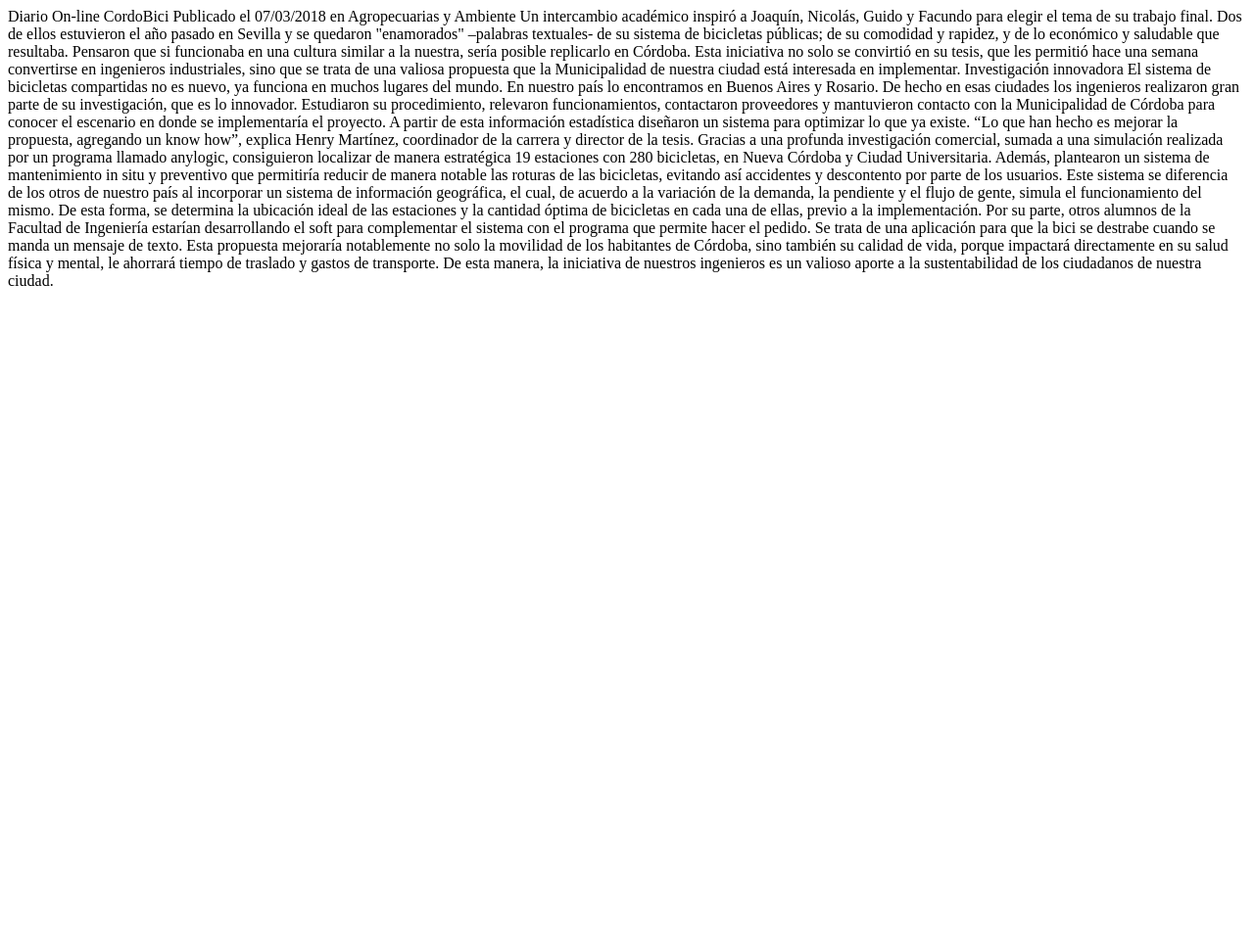
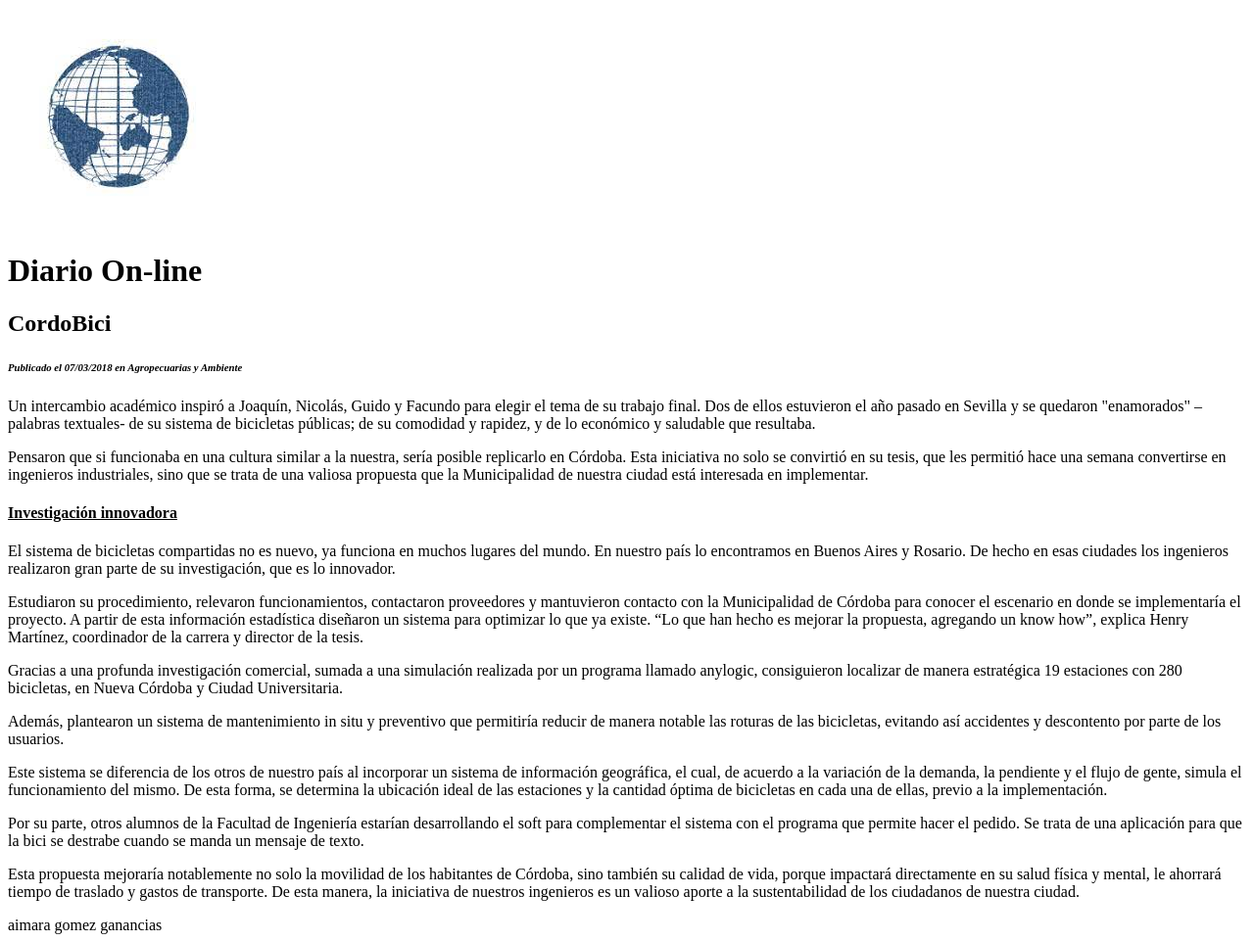
Before and after one commit to UCC-LabCompu2/ejercicios2022-aimaragomez, a plain HTML site: page Ejercicios-HTML/ej_noticia.html in a window 1280 px wide. Shown: the whole page at 98% size. Before the commit the page ends 800 px from the top, so only its background shows below. Drawn offline with Linux system fonts and the light colour scheme.

Commit message:
realizado ejercicio 1 secciones

```diff
--- a/Ejercicios-HTML/ej_noticia.html
+++ b/Ejercicios-HTML/ej_noticia.html
@@ -7,68 +7,92 @@
 <body>
 <!--Agregar la etiqueta semántica para la cabecera. La cabecera debe contener un titulo-->
 <!--Separe la noticia en parrafos-->
-Diario On-line
+<heather>
+    <img src="imagenes/foto_mundo.jpg">
+    <h1>Diario On-line</h1>
+</heather>
+<section>
+    <h2><b>CordoBici</b></h2>
 
-    CordoBici
+    <h6><i>Publicado el 07/03/2018 en Agropecuarias y Ambiente</i></h6>
 
-Publicado el 07/03/2018 en Agropecuarias y Ambiente
-
+    <p>
         Un intercambio académico inspiró a Joaquín, Nicolás, Guido y Facundo para elegir el tema de su trabajo final.
         Dos de ellos estuvieron el año pasado en Sevilla y se quedaron "enamorados" –palabras textuales- de su
         sistema de bicicletas públicas; de su comodidad y rapidez, y de lo económico y saludable que resultaba.
+    </p>
 
 
+    <p>
         Pensaron que si funcionaba en una cultura similar a la nuestra, sería posible replicarlo en Córdoba.
         Esta iniciativa no solo se convirtió en su tesis, que les permitió hace una semana convertirse en ingenieros
         industriales, sino que se trata de una valiosa propuesta que la Municipalidad de nuestra ciudad está
         interesada en implementar.
+    </p>
 
 
-        Investigación innovadora
+    <h4><u>Investigación innovadora</u></h4>
 
 
+    <p>
         El sistema de bicicletas compartidas no es nuevo, ya funciona en muchos lugares del mundo. En nuestro país
         lo encontramos en Buenos Aires y Rosario. De hecho en esas ciudades los ingenieros realizaron gran parte de
         su investigación, que es lo innovador.
+    </p>
 
 
 
+    <p>
         Estudiaron su procedimiento, relevaron funcionamientos, contactaron proveedores y mantuvieron contacto con
         la Municipalidad de Córdoba para conocer el escenario en donde se implementaría el proyecto.  A partir de
         esta información estadística diseñaron un sistema para optimizar lo que ya existe. “Lo que han hecho es
         mejorar la propuesta, agregando un know how”, explica Henry Martínez, coordinador de la carrera y director
         de la tesis.
+    </p>
 
 
 
+    <p>
         Gracias a una profunda investigación comercial, sumada a una simulación realizada por un programa llamado
         anylogic, consiguieron localizar de manera estratégica 19 estaciones con 280 bicicletas, en Nueva Córdoba y
         Ciudad Universitaria.
+    </p>
 
 
 
+    <p>
         Además, plantearon un sistema de mantenimiento in situ y preventivo que permitiría reducir de manera notable
         las roturas de las bicicletas, evitando así accidentes y descontento por parte de los usuarios.
+    </p>
 
 
 
+    <p>
         Este sistema se diferencia de los otros de nuestro país al incorporar un sistema de información geográfica,
         el cual, de acuerdo a la variación de la demanda, la pendiente y el flujo de gente, simula el funcionamiento
         del mismo. De esta forma, se determina la ubicación ideal de las estaciones y la cantidad óptima de
         bicicletas en cada una de ellas, previo a la implementación.
+    </p>
 
 
 
+    <p>
         Por su parte, otros alumnos de la Facultad de Ingeniería estarían desarrollando el soft para complementar
         el sistema con el programa que permite hacer el pedido.  Se trata de una aplicación para que la bici se
         destrabe cuando se manda un mensaje de texto.
+    </p>
 
 
 
+    <p>
         Esta propuesta mejoraría notablemente no solo la movilidad de los habitantes de Córdoba, sino también su
         calidad de vida, porque impactará directamente en su salud física y mental, le ahorrará tiempo de traslado
         y gastos de transporte. De esta manera, la iniciativa de nuestros ingenieros es un valioso aporte a la
         sustentabilidad de los ciudadanos de nuestra ciudad.
-
+    </p>
+</section>
+<footer>
+    aimara gomez ganancias
+</footer>
 </body>
 </html>
```
Also changed, not shown: Ejercicios-HTML/imagenes/foto_mundo.jpg (added). Lines whose indentation alone changed are shown as unchanged.
